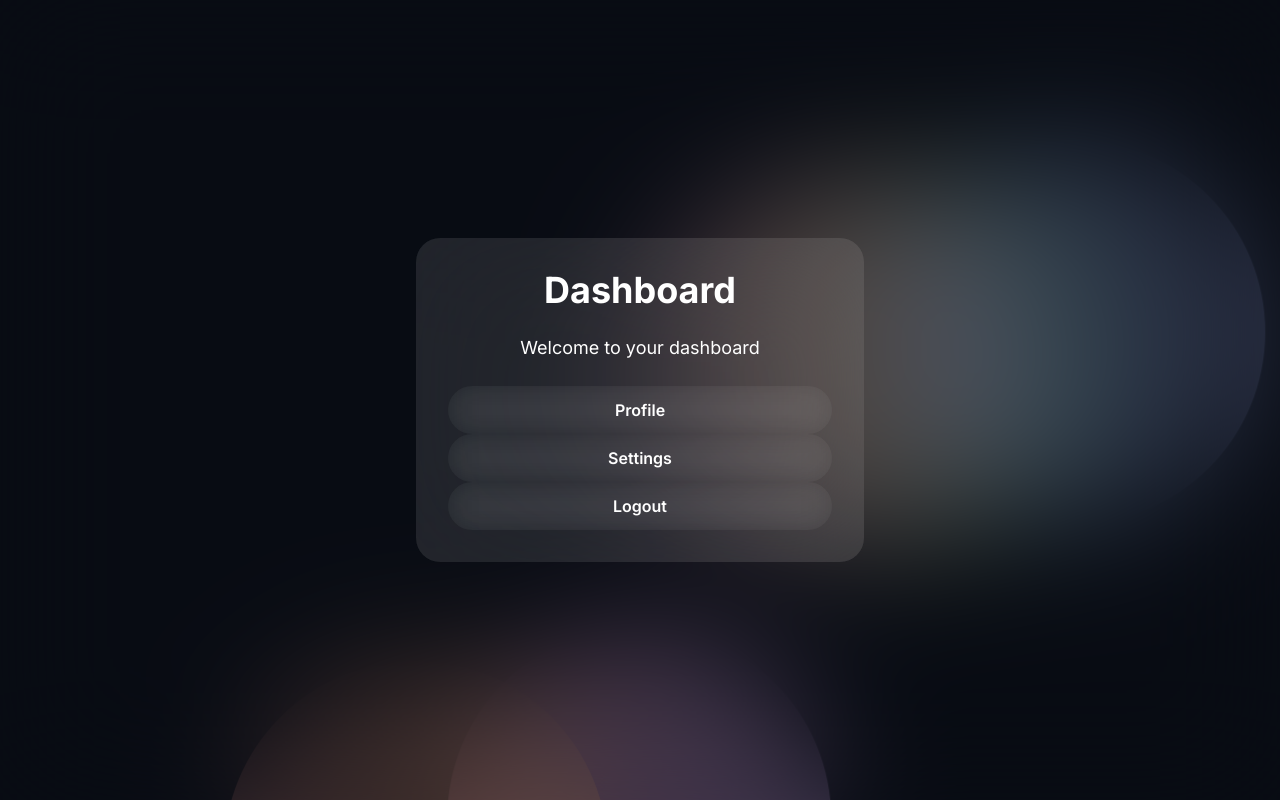
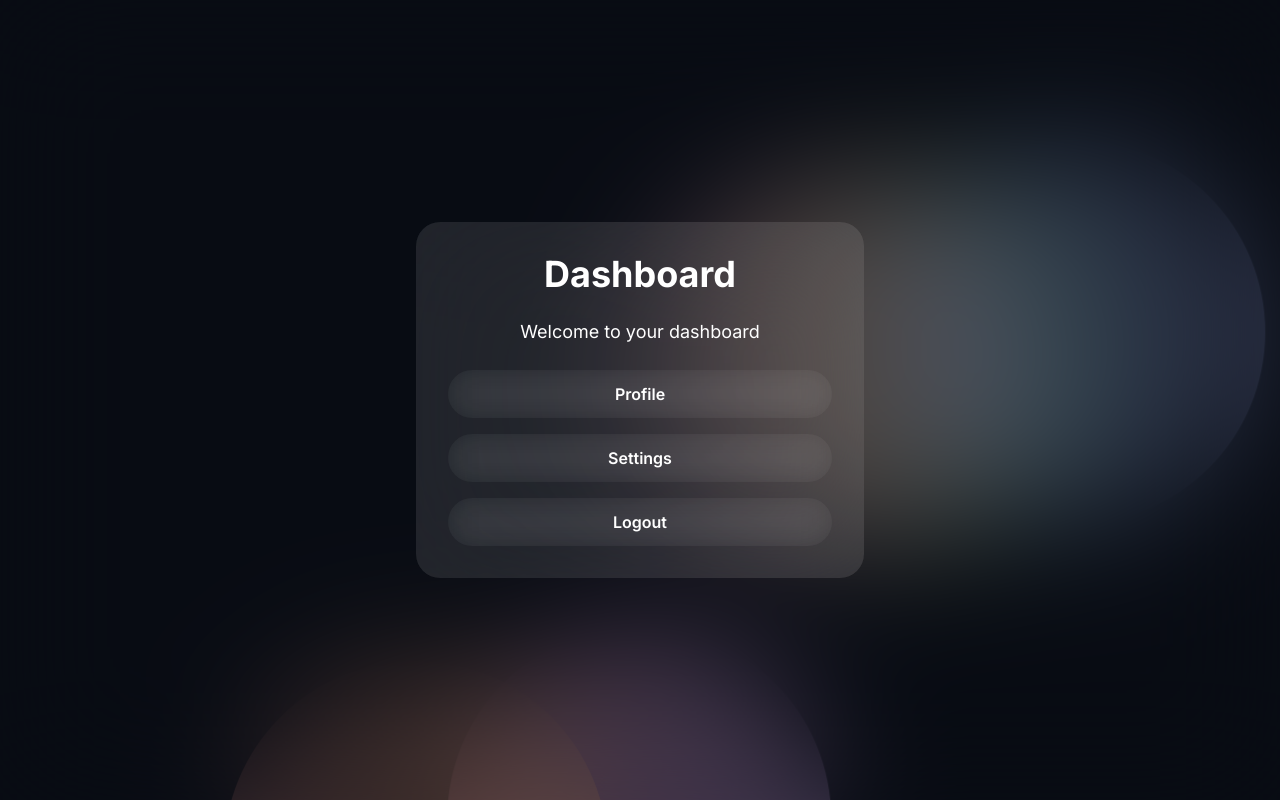
Before and after one commit to RafaeloxMC/link, a Next.js app: page /dashboard in a window 1280 px wide. Built offline with nearby package versions, Linux system fonts and the light colour scheme.

Commit message:
fix dashboard styling

```diff
--- a/src/app/dashboard/page.tsx
+++ b/src/app/dashboard/page.tsx
@@ -30,7 +30,7 @@
 				<h1 className="text-4xl font-bold text-center mb-6 text-white">Dashboard</h1>
 				<p className="text-lg text-center mb-6 text-white">Welcome to your dashboard</p>
 
-				<div className="flex flex-col w-full">
+				<div className="flex flex-col w-full gap-y-4">
 					<button className="p-3 rounded-full backdrop-blur-lg text-white text-center font-semibold focus:outline-none focus:ring-0">Profile</button>
 					<button className="p-3 rounded-full backdrop-blur-lg text-white text-center font-semibold focus:outline-none focus:ring-0">Settings</button>
 					<button className="p-3 rounded-full backdrop-blur-lg text-white text-center font-semibold focus:outline-none focus:ring-0" onClick={logout}>Logout</button>
```
